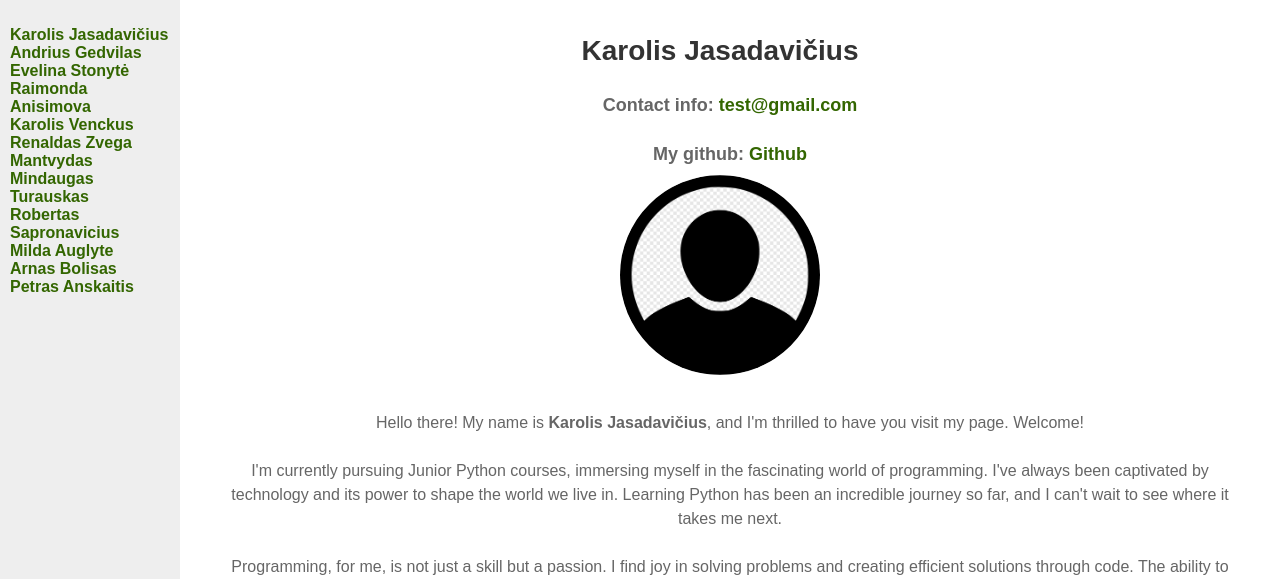
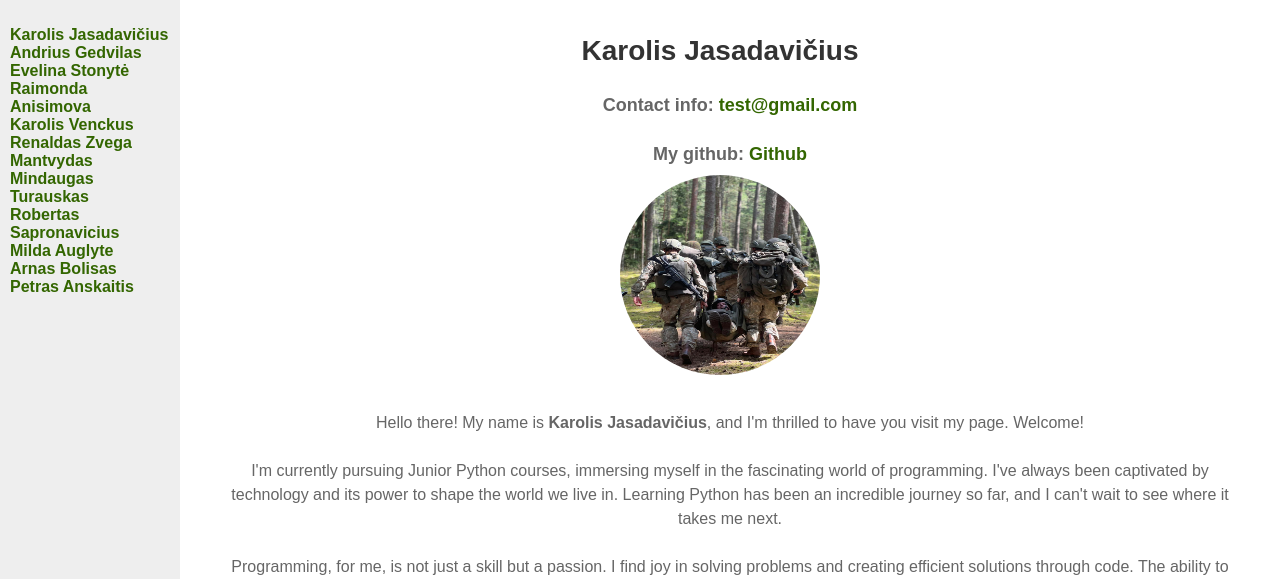
Before and after one commit to kobrius11/ptu12_team, a Flask app: page /karolis_jasadavicius/ in a window 1280 px wide. Shown: the part 91-670 px from the top of the page. Run offline with Flask 3, Linux system fonts and the light colour scheme.

Commit message:
Added profile picture

```diff
--- a/static/karolis_j.js
+++ b/static/karolis_j.js
@@ -4,7 +4,7 @@ window.addEventListener('DOMContentLoaded', function() {
 });
 
 document.addEventListener('DOMContentLoaded', function() {
-    // Check if dark mode preference is set
+    // // Check if dark mode preference is set
     const prefersDarkMode = window.matchMedia && window.matchMedia('(prefers-color-scheme: dark)').matches;
 
     // Retrieve dark mode preference from localStorage
--- a/templates/karolis_jasadavicius.html
+++ b/templates/karolis_jasadavicius.html
@@ -22,7 +22,7 @@
                 <h1>Karolis Jasadavičius</h1>
                 <h3>Contact info: <a href="mailto:test@gmail.com">test@gmail.com</a></h3>
                 <h3> My github: <a href="https://github.com/KarolisJasad">Github</a></h3>
-                <img src="/static/pfp.png" alt="Profile Picture" class="profile-picture">
+                <img src="/static/karolis_j.jpg" alt="Profile Picture" class="profile-picture">
             <p>
                 Hello there! My name is <b>Karolis Jasadavičius</b>, and I'm thrilled to have you visit my page. Welcome!
                 <br><br>
```
Also changed, not shown: static/karolis_j.jpg (added).
